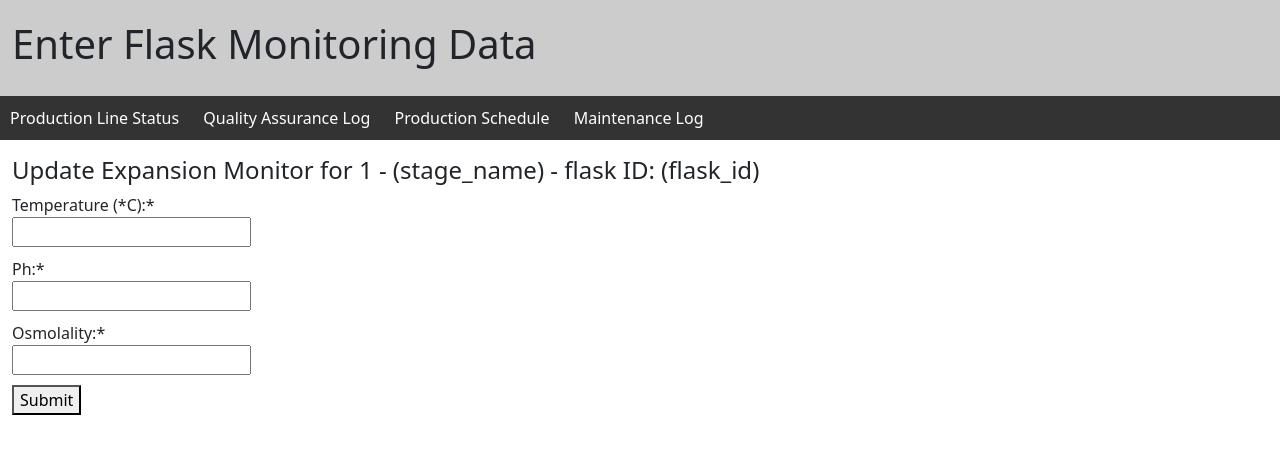
After one commit to alexanderQuinn1/CS356, a Flask app: page /update_expansion_monitor/1/1/1 in a window 1280 px wide. The commit adds this page. Shown: the top 454 px of the page. Run offline with Flask 3, Linux system fonts and the light colour scheme; parts of the project's set-up code (start-up, migrations or seed data) failed here and were passed over.

Commit message:
Pair programming - Expansion and passage monitor entry screens updating/saving to database.

```diff
--- a/app.py
+++ b/app.py
@@ -5,6 +5,7 @@ import models.maintenance_operation as maintenance
 import models.passage_qa as qa
 import models.batch as batch
 import models.passage_monitor as passage_monitor
+import models.flask_monitor as flask_monitor
 
 app = Flask(__name__)
 
@@ -64,17 +65,28 @@ def run_batch_schedule_entry():
         return render_template('batch-schedule-entry.html', heading=heading, response=response)
 
 
-@app.route('/update_passage_monitor/<prod_line>/<batch_no>/<current_stage_id>', methods=['GET', 'POST'])
-def run_passage_monitor_entry(prod_line, batch_no, current_stage_id):
+@app.route('/update_passage_monitor/<prod_line>/<batch_no>/<monitor_id>', methods=['GET', 'POST'])
+def run_passage_monitor_entry(prod_line, batch_no, monitor_id):
     if request.method == 'GET':
-        return render_template('passage-monitor-entry.html', heading='Enter Passage Monitoring Data')
+        return render_template('passage-monitor-entry.html', heading='Enter Passage Monitoring Data', prod_line=prod_line, batch_no=batch_no, monitor_id=monitor_id)
     if request.method == 'POST':
-        validation = passage_monitor.update('test', 'test', 'test', 'test')
+        validation = passage_monitor.update(monitor_id, request.form['peristaltic_pump'], request.form['cell_count'])
         if validation is not None:
-            return render_template('passage-monitor-entry.html', heading='Enter Passage Monitoring Data', form_validation=validation)
+            return render_template('passage-monitor-entry.html', heading='Enter Passage Monitoring Data', prod_line=prod_line, batch_no=batch_no, monitor_id=monitor_id, form_validation=validation)
         else:
             return redirect('/prod-line-monitor/{line}'.format(line=prod_line))
 
+
+@app.route('/update_expansion_monitor/<prod_line>/<batch_no>/<flask_monitor_id>', methods=['GET', 'POST'])
+def run_expansion_monitor_entry(prod_line, batch_no, flask_monitor_id):
+    if request.method == 'GET':
+        return render_template('expansion-monitor-entry.html', heading='Enter Flask Monitoring Data', prod_line=prod_line, batch_no=batch_no, monitor_id=flask_monitor_id)
+    if request.method == 'POST':
+        validation = flask_monitor.update(flask_monitor_id, request.form['temperature'], request.form['ph'], request.form['osmolality'])
+        if validation is not None:
+            return render_template('expansion-monitor-entry.html', heading='Enter Flask Monitoring Data', prod_line=prod_line, batch_no=batch_no, monitor_id=flask_monitor_id, form_validation=validation)
+        else:
+            return redirect('/prod-line-monitor/{line}'.format(line=prod_line))
 
 
 @app.route('/move_to_next_stage/<prod_line>/<batch_no>/<current_stage_id>')
--- a/prod_line_monitor_processor.py
+++ b/prod_line_monitor_processor.py
@@ -28,7 +28,7 @@ def render_batch_manufacture(heading, prod_line, prod_activity):
     stage_type = prod_stage_lookup.get_stage_type(b['current_stage'])
 
     if stage_type == 'expansion':
-        f = flask_monitor.get_flask_monitor(b['batch_no'], b['current_stage'])
+        f = flask_monitor.get(b['batch_no'], b['current_stage'])
         return render_template('prod-line-monitor.html', heading=heading, prod_line=prod_line, stages=stages,
                                batch=b, expansion_monitor=f, product=product)
     elif stage_type == 'passage':
--- /dev/null
+++ b/templates/expansion-monitor-entry.html
@@ -0,0 +1,25 @@
+{% extends 'base.html' %}
+
+{% block content %}
+    <h4>Update Expansion Monitor for {{batch_no}} - (stage_name) - flask ID: (flask_id)</h4>
+    <form action="/update_expansion_monitor/{{prod_line}}/{{batch_no}}/{{monitor_id}}" method="post">
+        <div class="form-group">
+            <label for="temperature">Temperature (*C):*</label><br/>
+            <input name="temperature" id="temperature" type="number">
+        </div>
+        <div class="form-group">
+            <label for="ph">Ph:*</label><br/>
+            <input name="ph" id="ph" type="number">
+        </div>
+        <div class="form-group">
+            <label for="osmolality">Osmolality:*</label><br/>
+            <input name="osmolality" id="osmolality" type="number">
+        </div>
+        <div>
+            <button type="submit">Submit</button>
+        </div>
+    </form>
+    {% if form_validation %}
+        <div>{{ form_validation }}</div>
+    {% endif %}
+{% endblock %}
--- a/templates/expansion-monitor.html
+++ b/templates/expansion-monitor.html
@@ -2,7 +2,7 @@
 <div class="bm-monitor-group">
     <div class="bm-monitor-group__header">
         <h5 class="bm-monitor-group__heading">Flask Monitor (ID: {{flask.id}})</h5>
-        <a class="bm-monitor-update-button" href="/update_expansion_monitor/{{batch.batch_no}}/{{batch.current_stage}}">
+        <a class="bm-monitor-update-button" href="/update_expansion_monitor/{{ prod_line }}/{{ batch.batch_no }}/{{ flask.id }}">
             <i class="fas fa-edit bm-monitor-update-button__icon"></i>
             Update Monitor
         </a>
--- a/templates/passage-monitor-entry.html
+++ b/templates/passage-monitor-entry.html
@@ -1,7 +1,8 @@
 {% extends 'base.html' %}
 
 {% block content %}
-    <form action="/update_passage_monitor" method="post">
+    <h4>Update Passage Monitor for {{batch_no}} - (stage_name)</h4>
+    <form action="/update_passage_monitor/{{prod_line}}/{{batch_no}}/{{monitor_id}}" method="post">
         <div class="form-group">
             <label for="peristaltic_pump">Enter flow rate of peristaltic pump:*</label><br/>
             <select name="peristaltic_pump" id="peristaltic_pump">
--- a/templates/passage-monitor.html
+++ b/templates/passage-monitor.html
@@ -1,6 +1,6 @@
 <div class="bm-monitor-group__header">
     <h5 class="bm-monitor-group__heading">Passage Monitor</h5>
-    <a class="bm-monitor-update-button" href="/update_passage_monitor/{{prod_line}}/{{batch.batch_no}}/{{batch.current_stage}}">
+    <a class="bm-monitor-update-button" href="/update_passage_monitor/{{prod_line}}/{{batch.batch_no}}/{{passage_monitor.id}}">
         <i class="fas fa-edit bm-monitor-update-button__icon"></i>
         Update Monitor
     </a>
```
Also changed, not shown: models/flask_monitor.py (+9 -1 lines), models/passage_monitor.py (+7 -3 lines).
